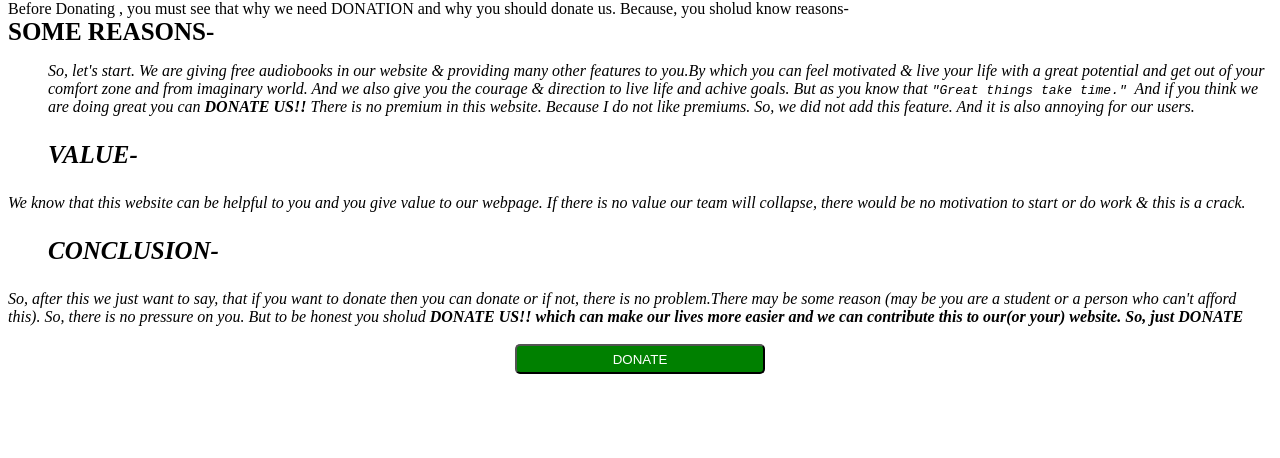
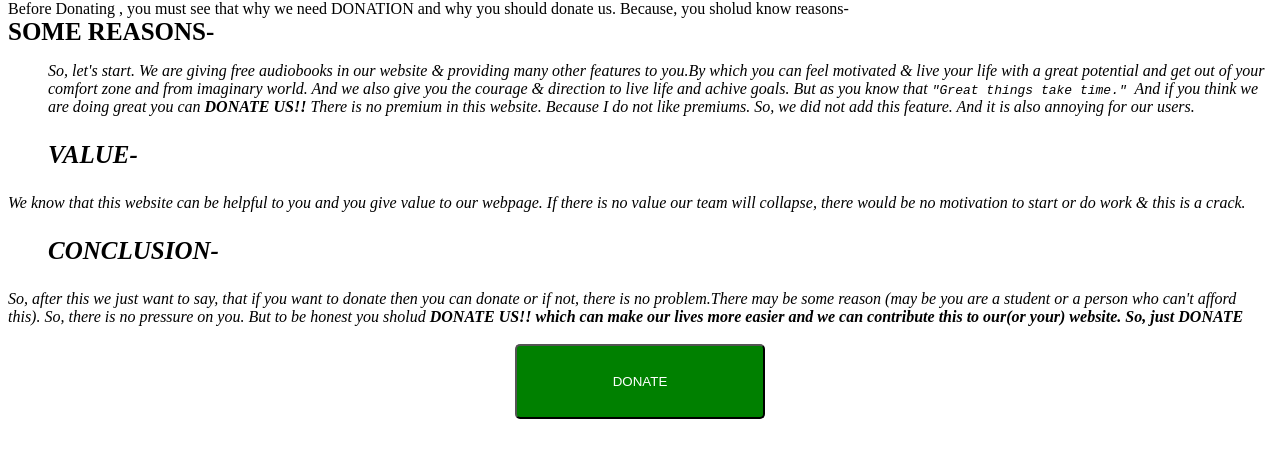
Before and after one commit to audiofacto/box2.github.io, a plain HTML site: page index.html in a window 1280 px wide. Shown: the part 162-620 px from the top of the page. Drawn offline with Linux system fonts and the light colour scheme.

Commit message:
Updated again

```diff
--- a/index.html
+++ b/index.html
@@ -3,6 +3,7 @@
 <head>
 	<title>DONATE AND SUPPORT</title>
 	<style>
+
 		#heading{
 		font-weight: 4px;
 		font-size: 30px ;
@@ -47,7 +48,7 @@ We know that this website can be helpful to you and you give value to our webpag
 <strong><ul style="font-size: 25px">CONCLUSION-</ul></strong>
 So, after this we just want to say, that if you  want to donate then you can donate or if not, there is no problem.There may be some reason (may be you are a student or a person who can't afford this). So, there is no pressure on you. But to be honest you sholud <strong>DONATE US!! which can make our lives more easier and we can contribute this to our(or your) website. So, just <i>DONATE</i> </strong>
 <br> <br>
-<center><button  style=" width:250px; height:30px; color: white; background: green; border-radius: 5px;">  DONATE</button>
+<center><button  style=" width:250px; height:75px; color: white; background: green; border-radius: 5px;">  DONATE</button>
 
 </center>
 
```
